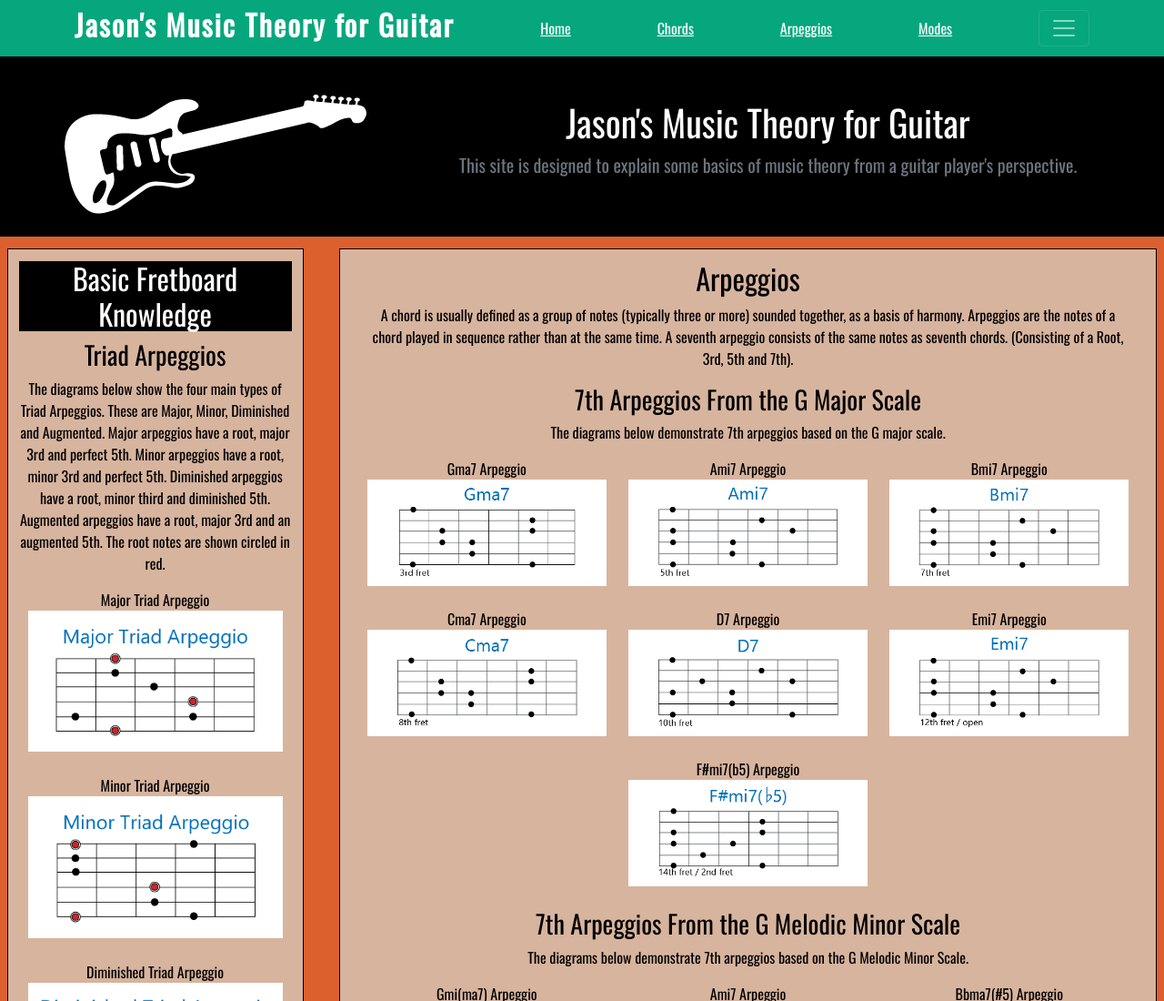
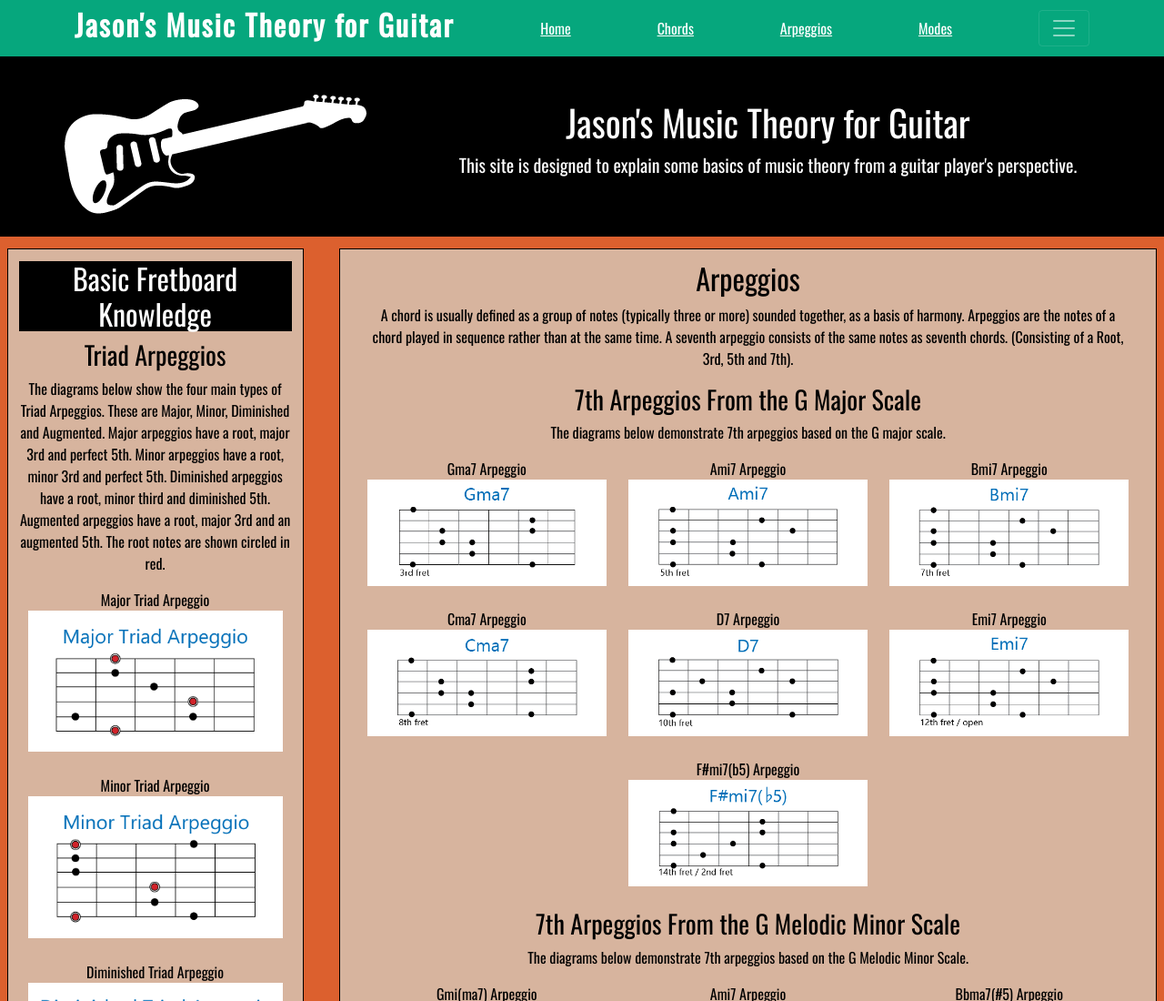
Before and after one commit to jasonfelton7/music-theory-guitar, a plain HTML site: page arpeggios.html in a window 1280 px wide. Shown: the top 1100 px of the page at 91% size. Drawn offline with nearby package versions, Linux system fonts and the light colour scheme.

Commit message:
adjusted contrast errors

```diff
--- a/arpeggios.html
+++ b/arpeggios.html
@@ -52,7 +52,7 @@
             <div>
               <img class="angled-guitar-logo" src="images/Inverted-Guitar-Logo.png" alt="Angled Guitar Logo" title="Angled Guitar Logo">
               <h1 class="fw-light">Jason's Music Theory for Guitar</h1>
-              <p class="lead text-muted">This site is designed to explain some basics of music theory from a guitar player's perspective.</p>
+              <p class="lead">This site is designed to explain some basics of music theory from a guitar player's perspective.</p>
             </div>
           </section>
         <div class="row">
```
